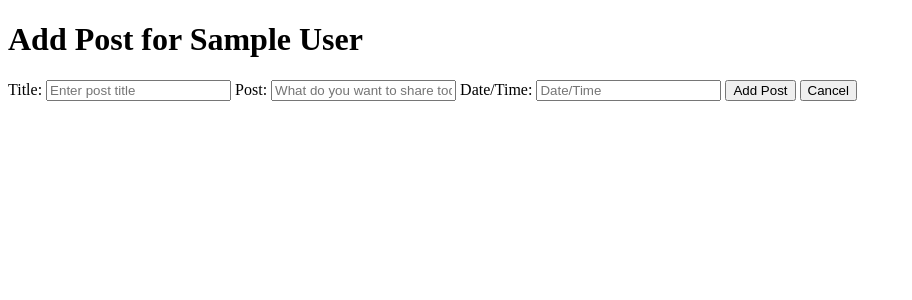
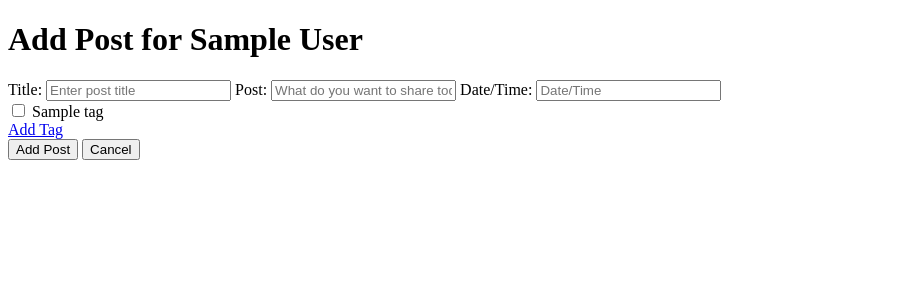
Before and after one commit to HandanYenial/Blogly, a Flask app: template templates/add_post.html in a window 1280 px wide. Shown: the top 300 px of the page, without its empty margins (0-912 px from the left). Run offline with Flask 2, Linux system fonts and the light colour scheme; the template is opened without the code that fills it: values that come from a table or form of the project are taken from there, others are empty; tables that the repository leaves empty hold one stand-in row (values such as "Sample post").

Commit message:
Update add_post.html

```diff
--- a/templates/add_post.html
+++ b/templates/add_post.html
@@ -14,9 +14,29 @@
       Title: <input type="text" id="title" name="title" placeholder="Enter post title">
       Post:  <input type="text" id="content" name="content" placeholder="What do you want to share today?">
       Date/Time: <input type="text" id="created_at" name="created_at" placeholder="Date/Time">
+
+
+    <div>
+      {% for tag in tags %}
+      <div>
+        <input
+               type="checkbox"
+               value="{{ tag.id }}"
+               id="tag_{{ tag.id }}"
+               name="tags">
+        <label for="tag_{{ tag.id }}">
+          {{ tag.name }}
+        </label>
+      </div>
+      {% endfor %}
+      <a href="/tags" class="btn btn-outline-primary">Add Tag</a>
+    </div>
+
     <button type="Submit">Add Post</button>
     <button a href="/users/{{user.id}}">Cancel</button>
+
     </form>
+
 
 
 </body>
```
